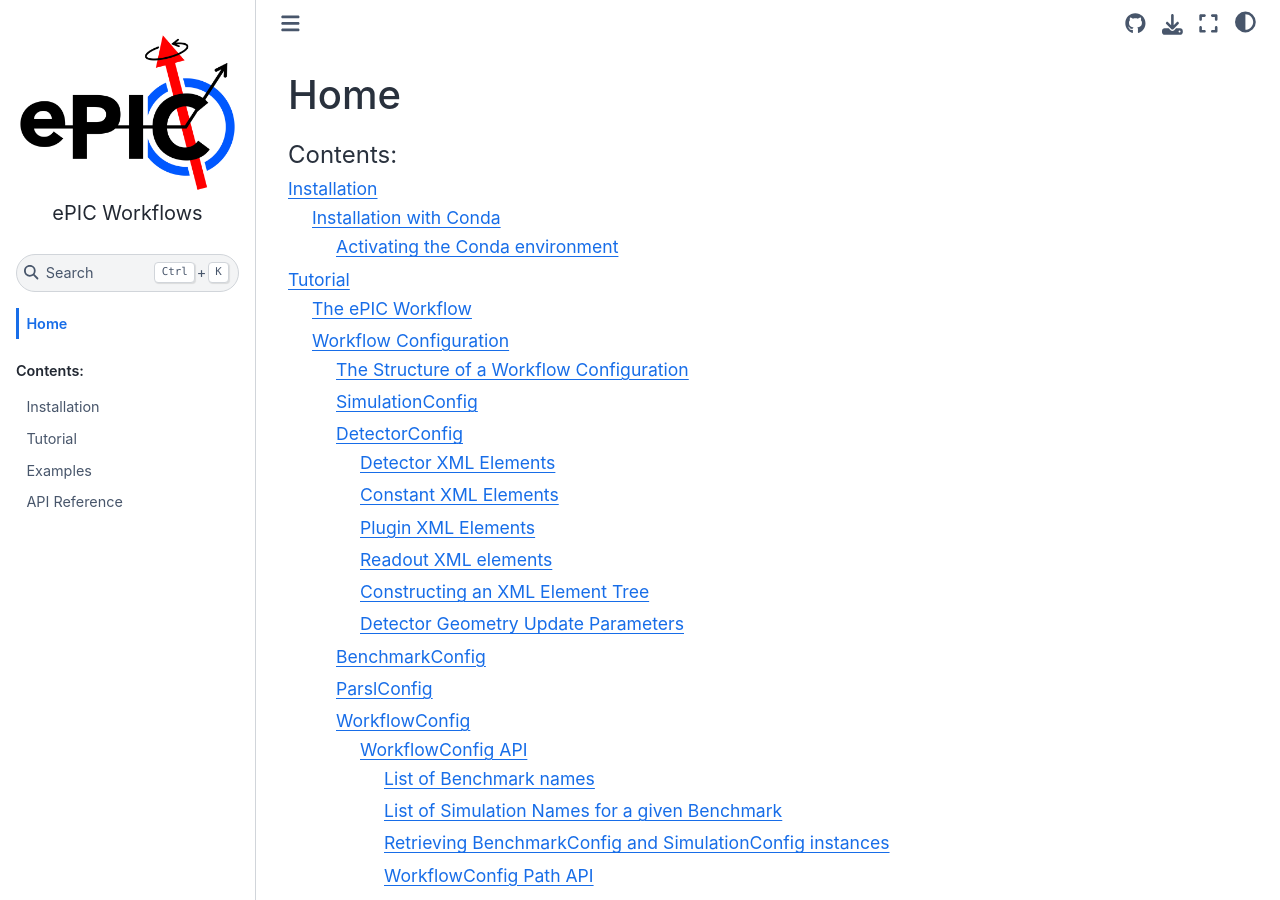
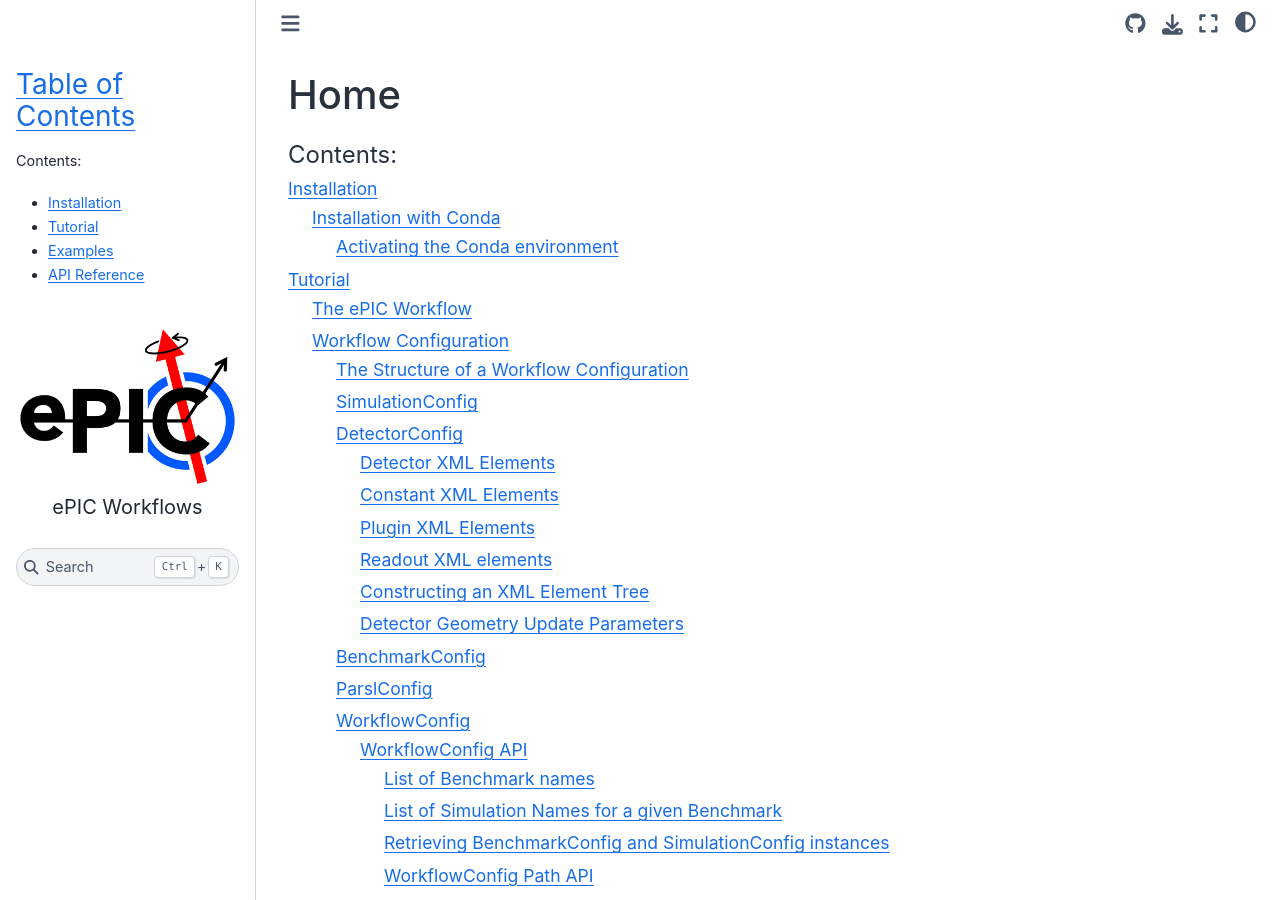
Before and after one commit to amirkas/ePIC-Benchmark-lib, a Sphinx documentation site: the page built from docs/index.rst, in a window 1280 px wide and 900 px high. Built offline with Sphinx 7.4.7 and the Sphinx Book theme 1.1.4, drawn with Linux system fonts in a browser that asks for light colours.

Commit message:
replaced sidebar with globaltoc

```diff
--- a/docs/conf.py
+++ b/docs/conf.py
@@ -84,6 +84,9 @@ exclude_patterns = ["_build", "Thumbs.db", ".DS_Store"]
 #     "ethical_ads": {},  # disables Ethical Ads
 # }
 
+html_sidebars = {
+    "**": ["globaltoc.html", "navbar-logo.html", "icon-links.html", "search-button-field.html"]
+}
 
 html_theme_options = {
     "path_to_docs": "docs",
@@ -100,6 +103,8 @@ html_theme_options = {
         "image_dark": "_static/ePIC_transparent_white_bkgnd.png",
     }
 }
+
+
 
 
 # html_theme_options = {
```
Also changed, not shown: docs/index.rst (line endings or trailing spaces).
